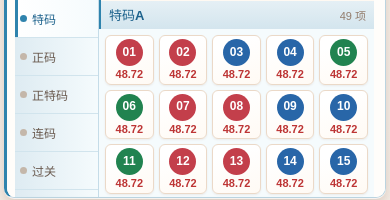
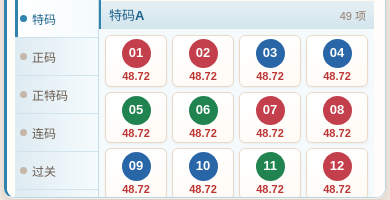
Before and after one commit to damon791105-creator/iggfcproto, a website: page 傳統彩/多桌下注配色提案/index.html in a window 390 px wide. Shown: the part 526-726 px from the top of the page. Drawn offline with Linux system fonts and the light colour scheme.

Commit message:
Use four number columns on mobile multi-desk

```diff
--- a/傳統彩/多桌下注配色提案/index.html
+++ b/傳統彩/多桌下注配色提案/index.html
@@ -6,7 +6,7 @@
   <meta name="theme-color" content="#c65320">
   <title>多桌下注 2.0 · 手机原型</title>
   <link rel="stylesheet" href="style.css">
-  <link rel="stylesheet" href="metallic.css?v=20261121-readable-compact">
+  <link rel="stylesheet" href="metallic.css?v=20261121-four-number-columns">
 </head>
 <body>
   <main id="app">
--- a/傳統彩/多桌下注配色提案/metallic.css
+++ b/傳統彩/多桌下注配色提案/metallic.css
@@ -400,6 +400,8 @@
 @media (max-width: 480px) {
   .board-layout { grid-template-columns: 84px minmax(0, 1fr); }
   .desk-title { font-size: 16px; }
+  .option-grid.numbers { grid-template-columns: repeat(4, minmax(0, 1fr)); }
+  .option-grid.numbers .option b { width: 29px; height: 29px; font-size: 13px; }
   .results { padding-right: 11px; }
   .results .balls { gap: 1px; }
   .results .ball { width: 20px; height: 20px; flex-basis: 20px; font-size: 11px; }
```
